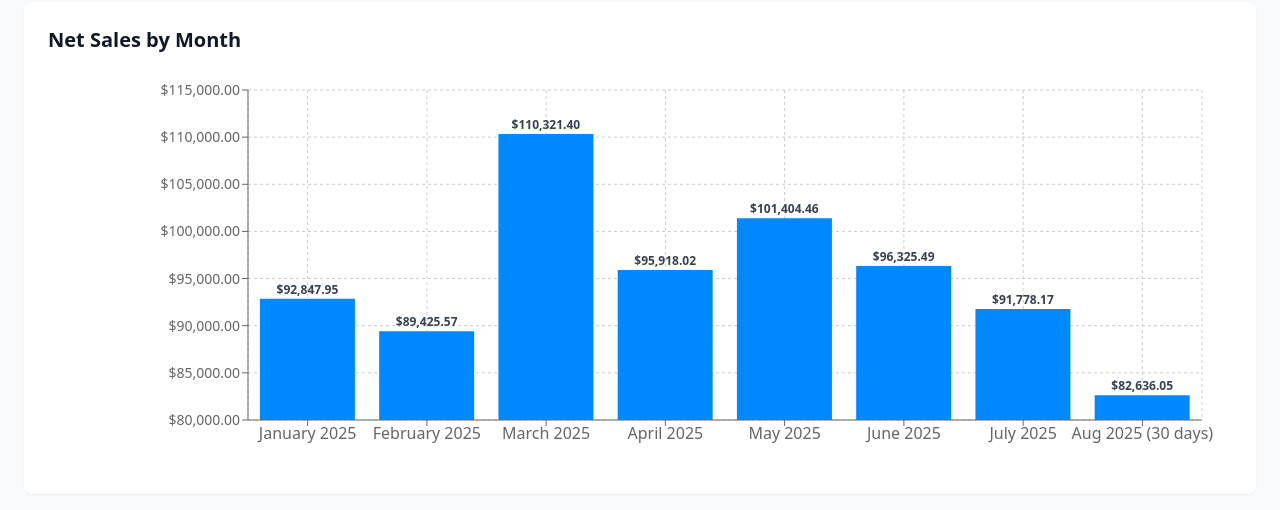
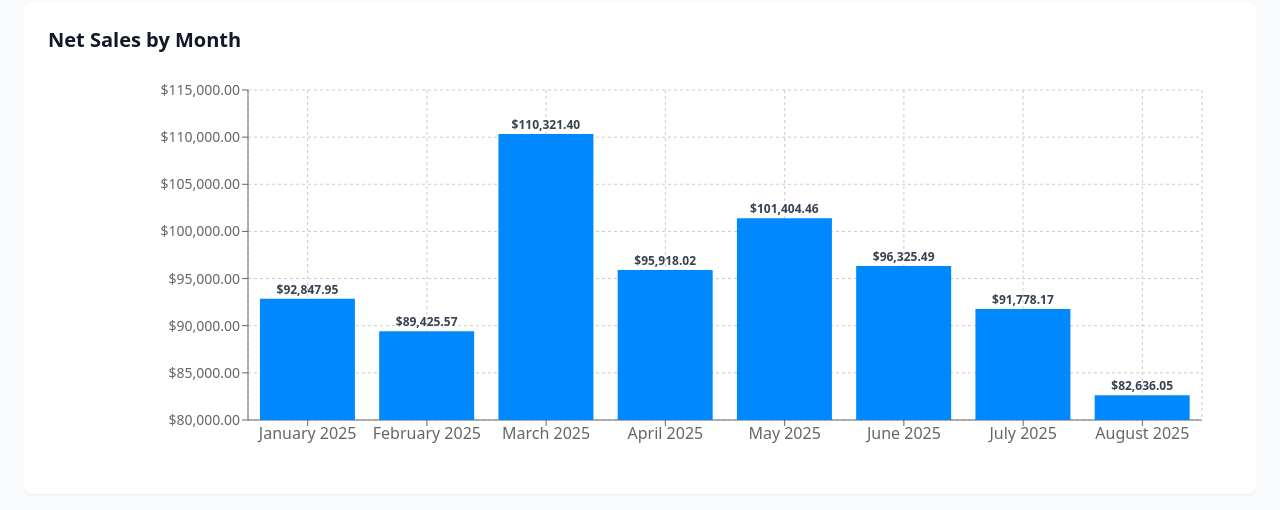
Before and after one commit to kleros109/fof, a Next.js app: page / in a window 1280 px wide. Shown: the part 290-800 px from the top of the page. Built offline with nearby package versions, Linux system fonts and the light colour scheme.

Commit message:
Update August 2025 sales data from latest sales summary PDF

```diff
--- a/app/page.tsx
+++ b/app/page.tsx
@@ -87,7 +87,7 @@ export default function SalesDashboard() {
       totalGuests: 6377
     },
     {
-      month: 'Aug 2025 (30 days)',
+      month: 'August 2025',
       netSales: 82636.05,
       tips: 9045.93,
       taxAmount: 7259.10,
@@ -211,11 +211,11 @@ export default function SalesDashboard() {
       momGrowth: -11.9
     },
     {
-      month: 'Aug 2025 (30 days)',
-      totalFoodNoCategory: 32599.15,
+      month: 'August 2025',
+      totalBeverages: 49277.40,
       totalSales: 82636.05,
-      percentage: 39.4,
-      momGrowth: -19.7
+      percentage: 59.6,
+      momGrowth: 21.4
     }
   ];
 
```
